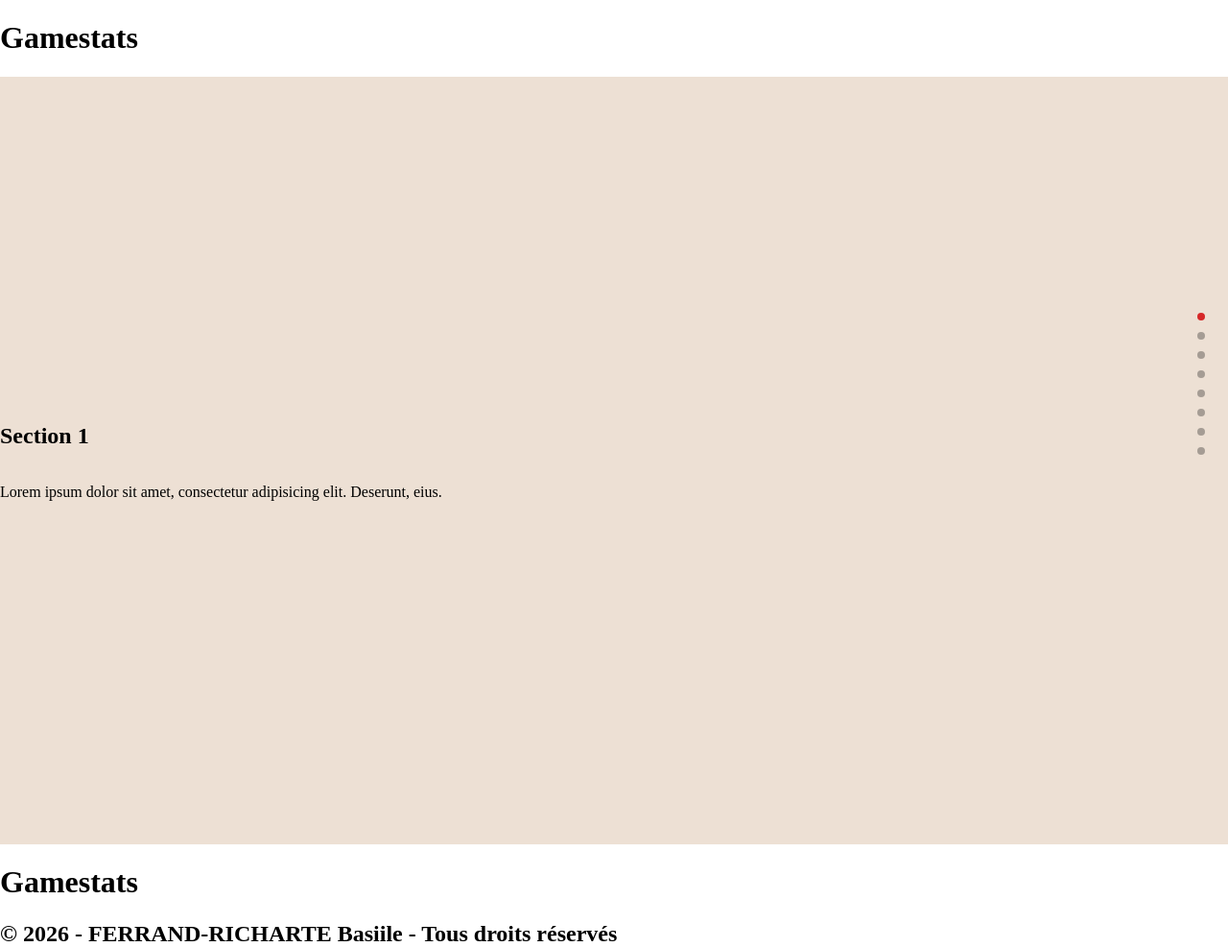
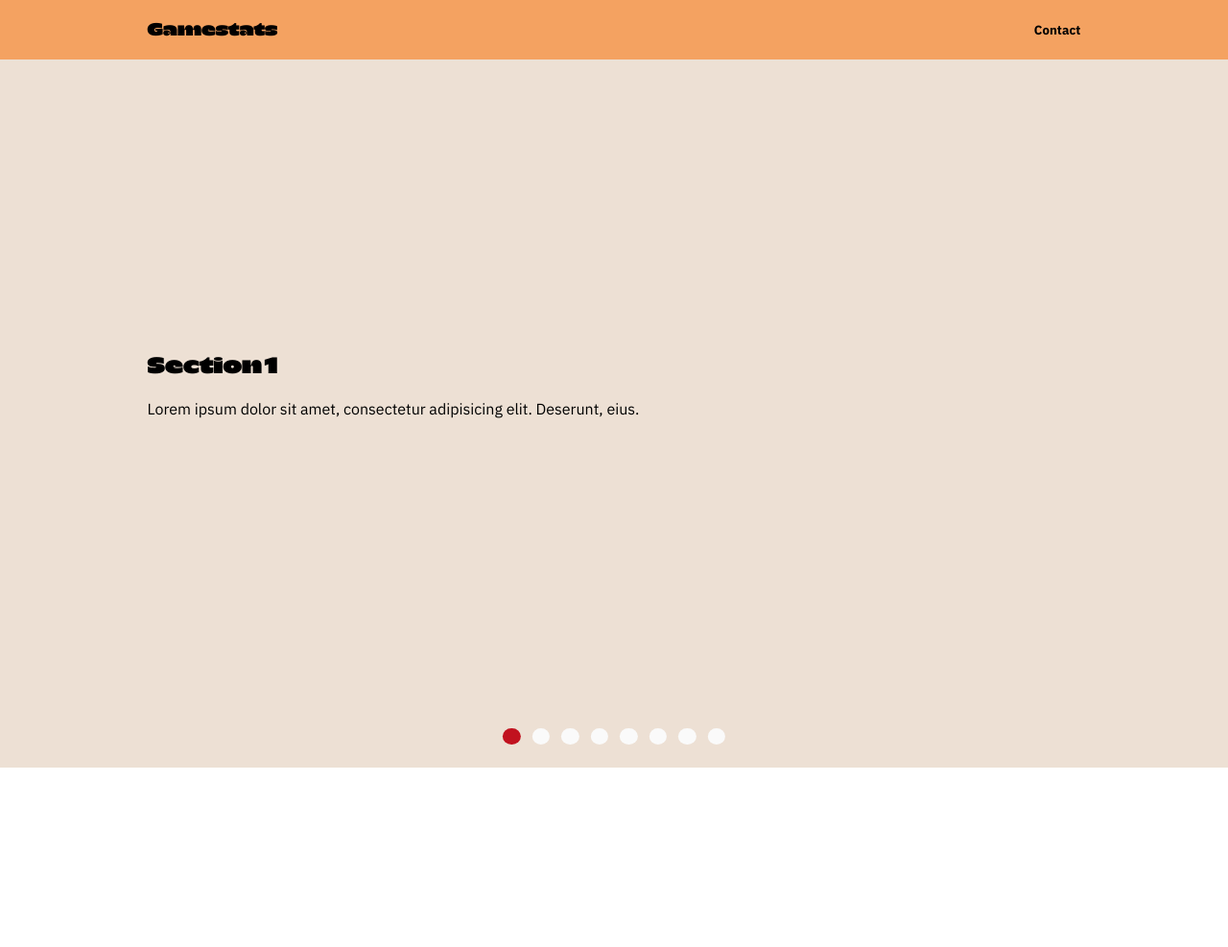
Before and after one commit to basileferi/GameStats, a plain HTML site: page GameStats/index.html in a window 1280 px wide. Shown: the whole page at 96% size. After the commit the page ends 800 px from the top, so only its background shows below. Drawn offline with Linux system fonts and the light colour scheme.

Commit message:
Finished skeleton that works well
footer en section pour meilleur usabilité

```diff
--- a/GameStats/css/style.css
+++ b/GameStats/css/style.css
@@ -2,9 +2,9 @@
 
 @font-face {
     font-family: "LC Mogi";
-    src: url("../assets/fonts/woff2/LCMogi-A.woff2") format("woff2"),
-    url("../assets/fonts/ttf/LCMogi-A.ttf") format("truetype");
-    font-weight: 400;
+    src: url("../assets/fonts/woff2/LCMogi-C.woff2") format("woff2"),
+    url("../assets/fonts/ttf/LCMogi-C.ttf") format("truetype");
+    font-weight: 700;
     font-style: normal;
     font-display: swap;
 }
@@ -14,6 +14,25 @@ html, body {
     margin: 0;
     padding: 0;
     height: 100%;
+    overflow: hidden;
+}
+
+.page-content {
+    padding-inline: clamp(3rem, 12vw, 12.19rem);
+    box-sizing: border-box;
+}
+
+
+h1, h2, h3, h4 {
+    font-family: "LC Mogi", monospace;
+}
+
+h5, h6 {
+    font-family: "IBM Plex Sans", monospace;
+}
+
+p {
+    font-family: "IBM Plex Sans", monospace;
 }
 
 .snap-container {
@@ -25,6 +44,7 @@ html, body {
 
 section {
     height: 100vh;
+    width: 100%;
     scroll-snap-align: start;
     scroll-snap-stop: always;
 
@@ -35,23 +55,43 @@ section {
 
 
 
-
-
-
 header {
+    background-color: var(--color-primary);
     position: fixed;
-    top: 0;
-    left: 0;
     width: 100%;
     z-index: 1000;
+    display: flex;
 }
+
+.header-content {
+    width: 100%;
+    display: flex;
+    align-items: center;
+}
+
+#header-right {
+    margin-left: auto;
+}
+
+section .footer-content {
+    display: flex;
+    flex-direction: column;   /* stack vertically */
+    align-items: center;      /* horizontal centering */
+    text-align: center;
+    width: 100%;
+}
+
+footer .footer-content {
+    gap: 0.5rem; /* adjust as needed */
+}
+
 
 
 .progress {
     position: fixed;
-    right: 24px;
-    top: 50%;
-    transform: translateY(-50%);
+    bottom: 24px;
+    left: 50%;
+    transform: translateX(-50%);
     z-index: 1000;
 }
 
@@ -61,19 +101,19 @@ header {
     padding: 0;
 
     display: flex;
-    flex-direction: column;
+    flex-direction: row;
     gap: 12px;
 }
 
 .progress-list li {
-    width: 8px;
-    height: 8px;
+    width: 1.15831rem;
+    height: 1.05869rem;
     border-radius: 50%;
-    background: rgba(0,0,0,0.3);
+    background: var(--color-tertiary);
 }
 
 .progress-list li.active {
-    background: #d62828;
+    background: var(--color-secondary);
 }
 
 
@@ -100,7 +140,7 @@ header {
 }
 
 #section6 {
-    background-color: var(--color-secondary);
+    background-color: var(--color-primary);
 }
 
 #section7 {
@@ -111,6 +151,10 @@ header {
     background-color: var(--color-tertiary);
 }
 
+#footer-section {
+    background-color: var(--color-tertiary);
+}
+
 
 
 nav li.active a {
--- a/GameStats/index.html
+++ b/GameStats/index.html
@@ -7,11 +7,15 @@
     <link rel="stylesheet" href="css/tokens.css">
 
 </head>
-<body>
-
-<h1>Gamestats</h1>
-
 <header>
+    <div class="page-content header-content">
+        <div id="header-left" class="container">
+            <h3>Gamestats</h3>
+        </div>
+        <div id="header-right" class="container">
+            <h5>Contact</h5>
+        </div>
+    </div>
     <aside class="progress">
         <ul class="progress-list">
             <li data-section="section1"></li>
@@ -25,59 +29,72 @@
         </ul>
     </aside>
 </header>
+<body>
 
 <main class="snap-container">
 
     <section id="section1">
+        <div class="page-content">
             <h2>Section 1</h2>
             <p>Lorem ipsum dolor sit amet, consectetur adipisicing elit. Deserunt, eius.</p>
-    </section>
+        </div></section>
     <section id="section2">
+        <div class="page-content">
             <h2>Section 2</h2>
             <p>Deleniti et facere impedit inventore laudantium, minima reprehenderit sapiente temporibus.</p>
-    </section>
+        </div></section>
     <section id="section3">
+        <div class="page-content">
             <h2>Section 3</h2>
             <p>Beatae est et illo iusto maxime nihil quisquam sapiente sint?</p>
-    </section>
+        </div></section>
     <section id="section4">
+        <div class="page-content">
             <h2>Section 4</h2>
             <p>Animi, iste perferendis suscipit tenetur veritatis vitae voluptate voluptates voluptatum.</p>
-    </section>
+        </div></section>
     <section id="section5">
+        <div class="page-content">
             <h2>Section 5</h2>
             <p>Aliquam amet deserunt ducimus ipsa ipsam iusto, maxime molestiae quis.</p>
-    </section>
+        </div></section>
     <section id="section6">
+        <div class="page-content">
             <h2>Section 6</h2>
             <p>Aliquam amet deserunt ducimus ipsa ipsam iusto, maxime molestiae quis.</p>
-    </section>
+        </div></section>
     <section id="section7">
+        <div class="page-content">
             <h2>Section 7</h2>
             <p>Aliquam amet deserunt ducimus ipsa ipsam iusto, maxime molestiae quis.</p>
-    </section>
+        </div></section>
     <section id="section8">
+        <div class="page-content">
             <h2>Section 8</h2>
             <p>Aliquam amet deserunt ducimus ipsa ipsam iusto, maxime molestiae quis.</p>
+        </div></section>
+
+    <section id="footer-section">
+        <footer>
+            <div class="page-content">
+                <div class="container">
+                    <h3>Gamestats</h3>
+                </div>
+                <div class="container footer-content">
+                    <h5 data-copyright></h5>
+                </div>
+            </div>
+        </footer>
     </section>
 
 </main>
-
-<footer>
-    <div class="container">
-        <h1>Gamestats</h1>
-    </div>
-    <div class="container">
-        <h2 data-copyright></h2>
-    </div>
-</footer>
 
 <script src="lib/gumshoe.polyfills.min.js"></script>
 <script src="js/main.js"></script>
 <script>
     const year = new Date().getFullYear();
     document.querySelector("[data-copyright]").textContent =
-        `© ${year} - FERRAND-RICHARTE Basiile - Tous droits réservés`;
+        `© ${year} - FERRAND-RICHARTE Basile - Tous droits réservés`;
 </script>
 </body>
 </html>
```
Lines whose indentation alone changed are shown as unchanged.
